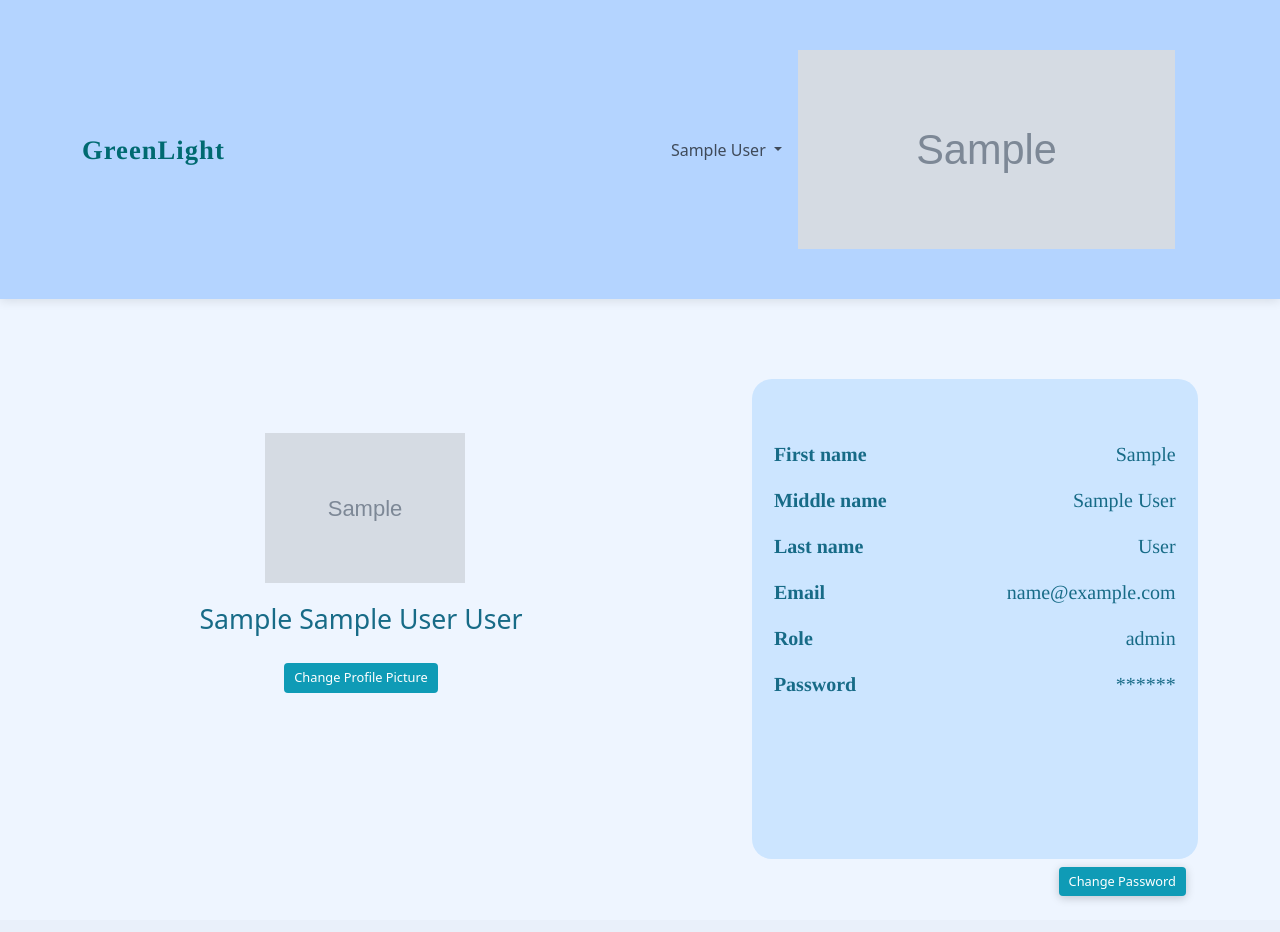
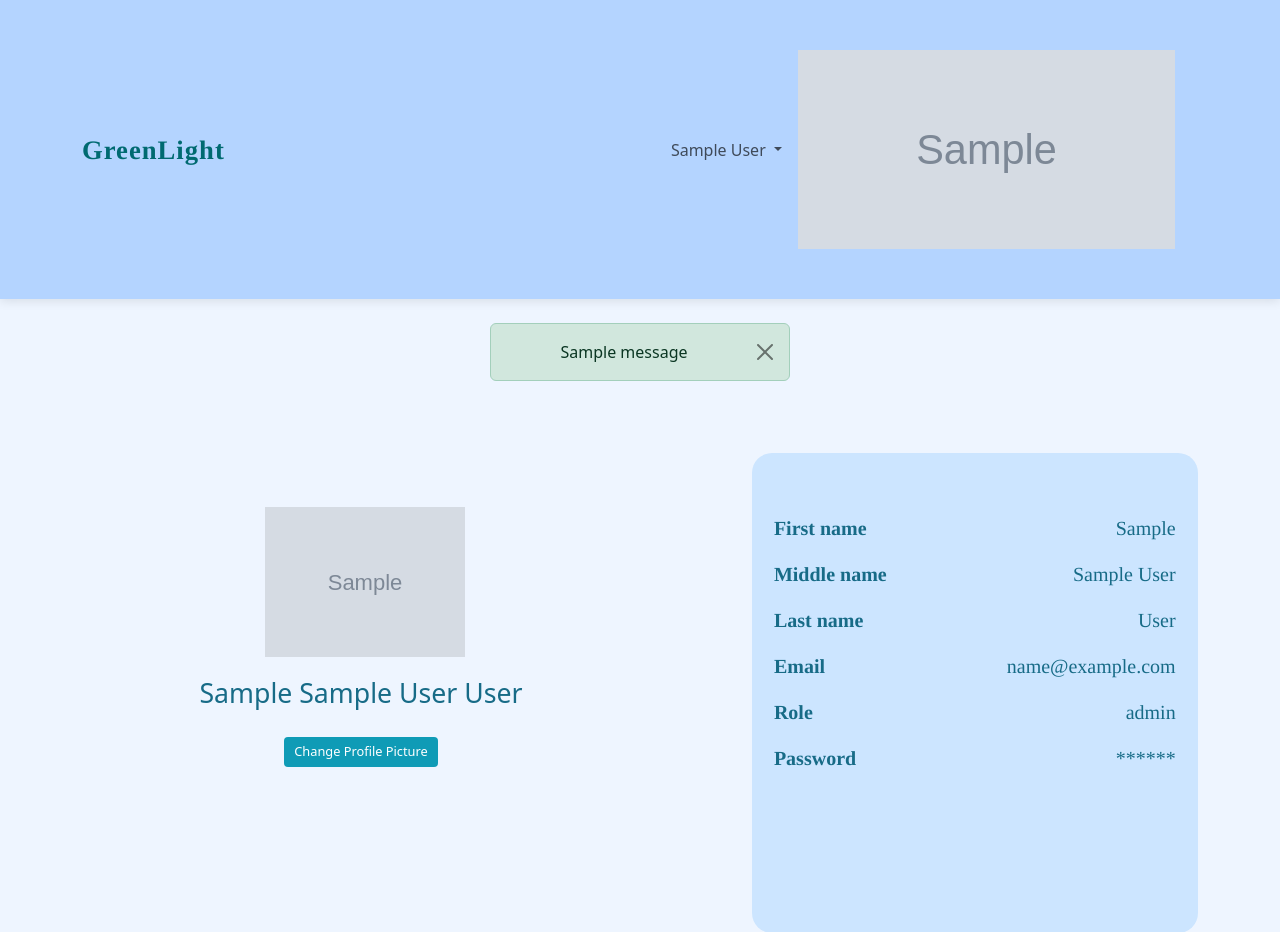
Before and after one commit to codingburgas/2425-11-b-pp-student-practices-assignment-NTIvanova21, a Flask app: page /profile/1 in a window 1280 px wide. Shown: the top 932 px of the page. Before the commit the page ends 900 px from the top, so only its background shows below. Run offline with Flask 3, Linux system fonts and the light colour scheme; a user stored in the database is signed in; tables that the repository leaves empty hold one stand-in row (values such as "Sample post"); grey boxes marked "Sample" are stand-in pictures; one stand-in notice (Sample message) is shown; parts of the project's set-up code (start-up, migrations or seed data) failed here and were passed over; some libraries are stand-ins or nearby versions; some web fonts are replaced.

Commit message:
Add a flash message when the user changes their password. Close #29

```diff
--- a/GreenLight/profile/routes.py
+++ b/GreenLight/profile/routes.py
@@ -41,5 +41,5 @@ def change_password(userId):
 
     user.password = generate_password_hash(new_password)
     db.session.commit()
-    flash("Password updated successfully.", "success")
+    flash("Password was successfully changed!", "success")
     return redirect(url_for('profile.profile', userId=userId))
--- a/GreenLight/profile/templates/profilePage.html
+++ b/GreenLight/profile/templates/profilePage.html
@@ -8,6 +8,22 @@
 
 {% block content %}
     <div class="container-fluid">
+    {% block error %}
+            <div class="error-messages d-flex justify-content-center">
+                {% with messages = get_flashed_messages(with_categories=true) %}
+                    {% if messages %}
+                        {% for category, message in messages %}
+                            <div class="alert alert-{{ category }} alert-dismissible fade show position-relative" role="alert" style="min-width: 300px;">
+                                <div class="d-flex justify-content-between align-items-center">
+                                    <div class="flex-grow-1 text-center">{{ message }}</div>
+                                    <button type="button" class="btn-close " data-bs-dismiss="alert" aria-label="Close"></button>
+                                </div>
+                            </div>
+                        {% endfor %}
+                    {% endif %}
+                {% endwith %}
+            </div>
+        {% endblock %}
         <div class="row split">
             <div class="col-md-6  text-white d-flex flex-column align-items-center justify-content-center left-part">
               <img class="fas fa-circle ms-2 profile-picture mb-3" src="{{ url_for('profile.static', filename='profile_pictures/{}'.format(user.profilePicture)) }}" alt="Pic2">
```
